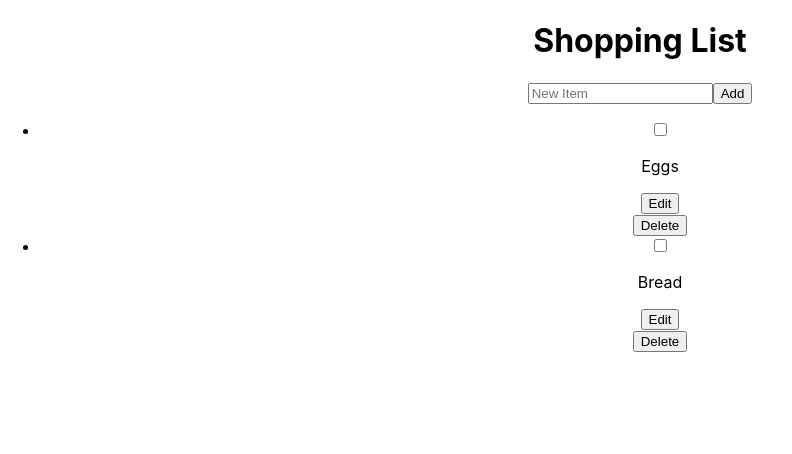
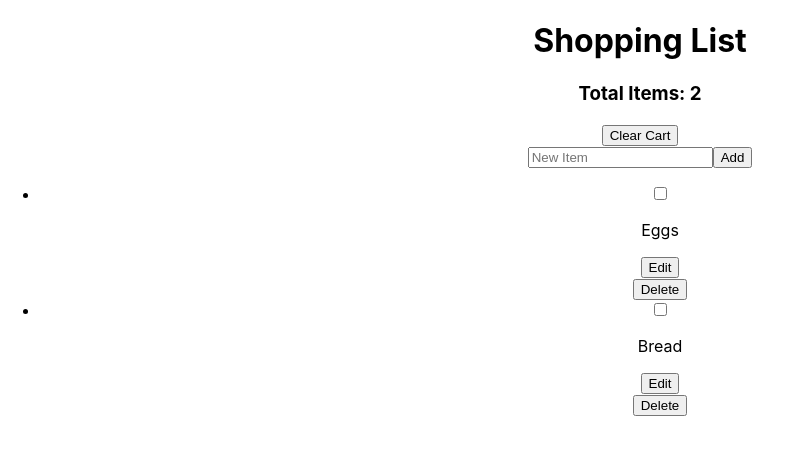
Before and after one commit to ajoy267/adv-react-shopping-list, a React (Create React App) app: page / in a window 1280 px wide. Shown: the top 454 px of the page, without its empty margins (0-792 px from the left). Built offline with nearby package versions, Linux system fonts and the light colour scheme.

Commit message:
got my clear cart button to work and set my list to an empty array

```diff
--- a/src/components/Header/Header.jsx
+++ b/src/components/Header/Header.jsx
@@ -1,9 +1,16 @@
 import React from 'react';
+import { useShoppingList } from '../../context/ShoppingListContext';
 
 const Header = () => {
+  const { items, handleClearCart } = useShoppingList();
+
   return (
     <header>
       <h1>Shopping List</h1>
+      <h3>Total Items: {items.length}</h3>
+      <button type="button" onClick={handleClearCart}>
+        Clear Cart
+      </button>
     </header>
   );
 };
--- a/src/context/ShoppingListContext.jsx
+++ b/src/context/ShoppingListContext.jsx
@@ -27,6 +27,9 @@ function itemsReducer(items, action) {
     }
     case 'deleted': {
       return items.filter((item) => item.id !== action.id);
+    }
+    case 'cleared': {
+      return [];
     }
     default: {
       throw Error(`Unknown action: ${action.type}`);
@@ -61,8 +64,16 @@ function ShoppingListProvider({ children }) {
     });
   };
 
+  const handleClearCart = () => {
+    dispatch({
+      type: 'cleared',
+    });
+  };
+
   return (
-    <ShoppingListContext.Provider value={{ handleAddItem, handleEditItem, handleDelete, items }}>
+    <ShoppingListContext.Provider
+      value={{ handleAddItem, handleEditItem, handleDelete, handleClearCart, items }}
+    >
       {children}
     </ShoppingListContext.Provider>
   );
```
